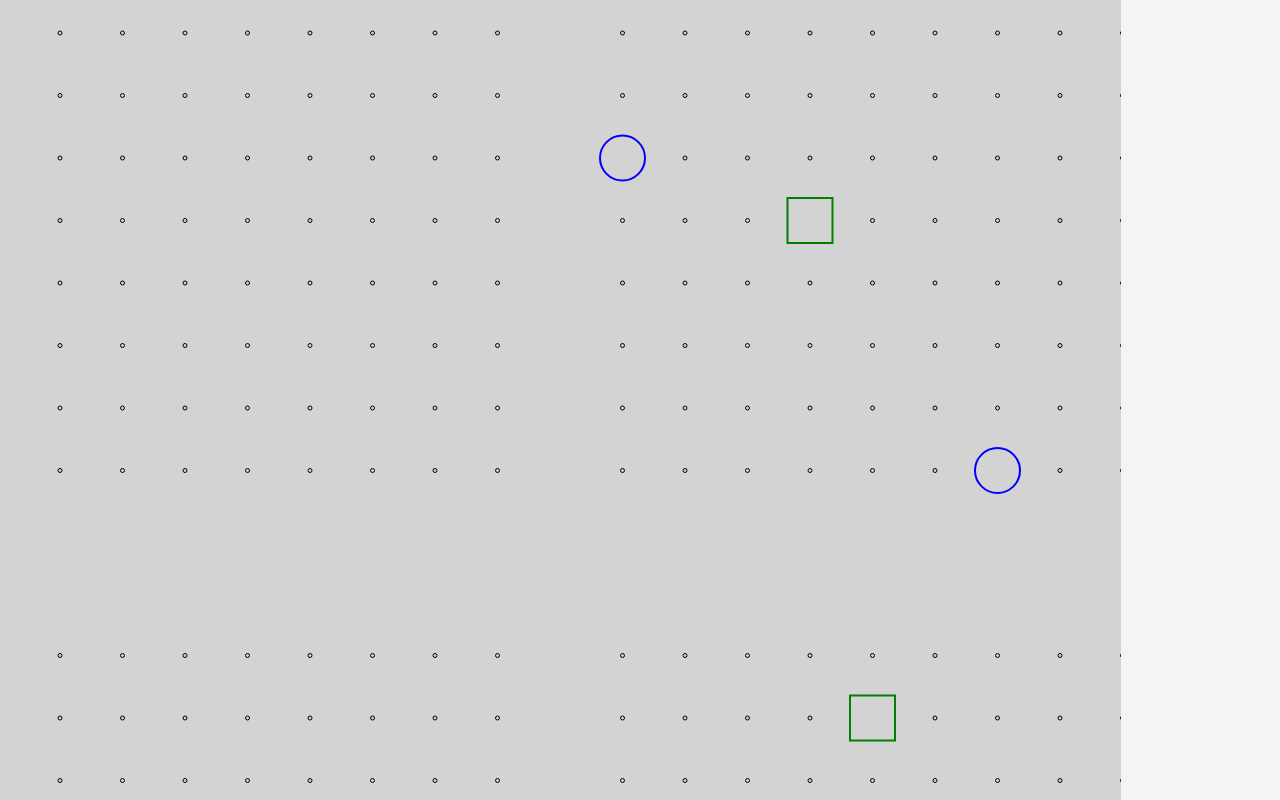
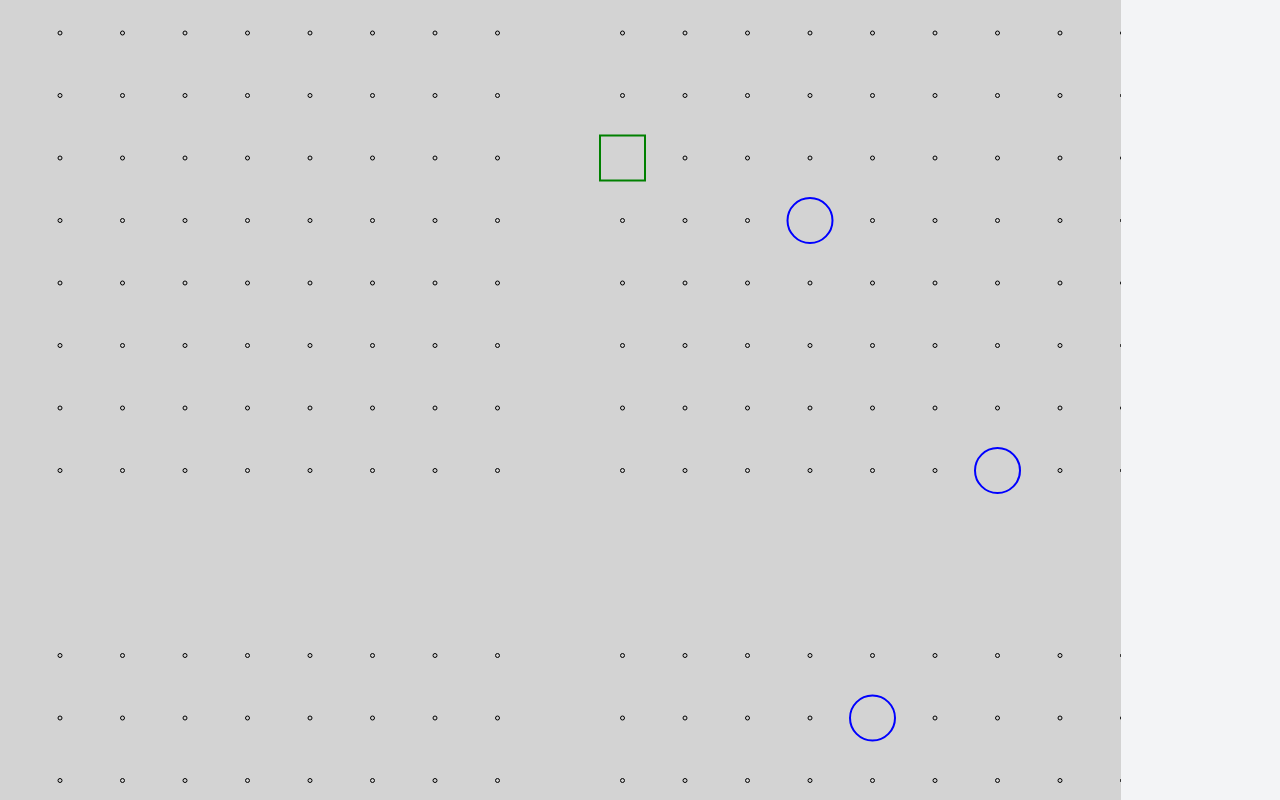
Before and after one commit to biercewang/wrxclimb, a Next.js app: page / in a window 1280 px wide. Shown: the part 1060-1860 px from the top of the page. Built offline with nearby package versions, Linux system fonts and the light colour scheme.

Commit message:
更新所有手脚点

```diff
--- a/app/page.tsx
+++ b/app/page.tsx
@@ -69,86 +69,86 @@ const Home: React.FC = () => {
   const [childHighlightedLabels, setChildHighlightedLabels] = useState<HighlightedPoint[]>([
     { label: "R8A10", type: '终点' },
     { label: "R8B1", type: '手点' },
-    { label: "R8E5", type: '脚点' },
-    { label: "R7E9", type: '脚点' },
-    { label: "R7A6", type: '手点' },
-    { label: "R7D5", type: '脚点' },
+    { label: "R8E5", type: '手点' },
+    { label: "R7E9", type: '手点' },
+    { label: "R7A6", type: '脚点' },
+    { label: "R7D5", type: '手点' },
     { label: "R7G1", type: '手点' },
-    { label: "R6E9", type: '脚点' },
-    { label: "R6H6", type: '手点' },
-    { label: "R6B5", type: '脚点' },
+    { label: "R6E9", type: '手点' },
+    { label: "R6H6", type: '脚点' },
+    { label: "R6B5", type: '手点' },
     { label: "R6A1", type: '手点' },
     { label: "R6E1", type: '脚点' },
     { label: "R5A8", type: '手点' },
     { label: "R5C6", type: '脚点' },
     { label: "L5I5", type: '手点' },
-    { label: "L5L1", type: '脚点' },
-    { label: "R5A1", type: '手点' },
+    { label: "L5L1", type: '手点' },
+    { label: "R5A1", type: '脚点' },
     { label: "L4H8", type: '脚点' },
     { label: "R4C8", type: '手点' },
-    { label: "R4C6", type: '脚点' },
-    { label: "L4M4", type: '手点' },
-    { label: "R4G2", type: '脚点' },
+    { label: "R4C6", type: '手点' },
+    { label: "L4M4", type: '脚点' },
+    { label: "R4G2", type: '手点' },
     { label: "R3C10", type: '手点' },
-    { label: "R3E7", type: '脚点' },
-    { label: "R3E5", type: '手点' },
-    { label: "R3A2", type: '脚点' },
+    { label: "R3E7", type: '手点' },
+    { label: "R3E5", type: '脚点' },
+    { label: "R3A2", type: '手点' },
     { label: "L2I10", type: '手点' },
     { label: "R2D9", type: '脚点' },
     { label: "L2M5", type: '手点' },
-    { label: "L2I1", type: '脚点' },
+    { label: "L2I1", type: '手点' },
     { label: "L1M9", type: '手点' },
-    { label: "L1H8", type: '脚点' },
-    { label: "L1H5", type: '手点' },
+    { label: "L1H8", type: '手点' },
+    { label: "L1H5", type: '脚点' },
     { label: "L1M2", type: '脚点' }
   ]);
 
   const [adultHighlightedLabels, setAdultHighlightedLabels] = useState<HighlightedPoint[]>([
     { label: "R10A10", type: '终点' },
-    { label: "R10D3", type: '手点' },
-    { label: "L9M10", type: '脚点' },
-    { label: "L9M7", type: '手点' },
-    { label: "R9E7", type: '脚点' },
+    { label: "R10D3", type: '脚点' },
+    { label: "L9M10", type: '手点' },
+    { label: "L9M7", type: '脚点' },
+    { label: "R9E7", type: '手点' },
     { label: "R9A2", type: '手点' },
-    { label: "R8A10", type: '终点' },
-    { label: "L8C8", type: '脚点' },
-    { label: "R8A5", type: '手点' },
-    { label: "L8I3", type: '脚点' },
-    { label: "R8E1", type: '手点' },
-    { label: "L8L1", type: '脚点' },
-    { label: "R7B10", type: '终点' },
-    { label: "L7G9", type: '脚点' },
+    { label: "R8A10", type: '脚点' },
+    { label: "L8C8", type: '手点' },
+    { label: "R8A5", type: '脚点' },
+    { label: "L8I3", type: '手点' },
+    { label: "R8E1", type: '脚点' },
+    { label: "L8L1", type: '手点' },
+    { label: "R7B10", type: '脚点' },
+    { label: "L7G9", type: '手点' },
     { label: "L7M4", type: '手点' },
     { label: "L7M1", type: '脚点' },
     { label: "L6F9", type: '手点' },
-    { label: "L6L7", type: '脚点' },
-    { label: "R6D4", type: '手点' },
+    { label: "L6L7", type: '手点' },
+    { label: "R6D4", type: '脚点' },
     { label: "R6B3", type: '脚点' },
     { label: "L6H2", type: '手点' },
-    { label: "R5E9", type: '脚点' },
-    { label: "L5E7", type: '手点' },
+    { label: "R5E9", type: '手点' },
+    { label: "L5E7", type: '脚点' },
     { label: "L5M6", type: '脚点' },
     { label: "R5C3", type: '手点' },
     { label: "L5H1", type: '脚点' },
     { label: "R5E1", type: '脚点' },
-    { label: "R4A10", type: '终点' },
-    { label: "L4M8", type: '脚点' },
-    { label: "L4L5", type: '手点' },
-    { label: "R4B2", type: '脚点' },
+    { label: "R4A10", type: '脚点' },
+    { label: "L4M8", type: '手点' },
+    { label: "L4L5", type: '脚点' },
+    { label: "R4B2", type: '手点' },
     { label: "L3M10", type: '手点' },
     { label: "L3M7", type: '脚点' },
-    { label: "R3C6", type: '手点' },
-    { label: "L3G4", type: '脚点' },
-    { label: "L3G1", type: '手点' },
-    { label: "R2A9", type: '脚点' },
-    { label: "L2F8", type: '手点' },
+    { label: "R3C6", type: '脚点' },
+    { label: "L3G4", type: '手点' },
+    { label: "L3G1", type: '脚点' },
+    { label: "R2A9", type: '手点' },
+    { label: "L2F8", type: '脚点' },
     { label: "R2B6", type: '脚点' },
-    { label: "L2G3", type: '手点' },
-    { label: "R2G3", type: '脚点' },
+    { label: "L2G3", type: '脚点' },
+    { label: "R2G3", type: '手点' },
     { label: "R2F1", type: '手点' },
-    { label: "R1A10", type: '终点' },
+    { label: "R1A10", type: '脚点' },
     { label: "R1H9", type: '脚点' },
-    { label: "R1F9", type: '手点' },
+    { label: "R1F9", type: '脚点' },
     { label: "R1F4", type: '脚点' },
   ]);
 
```
